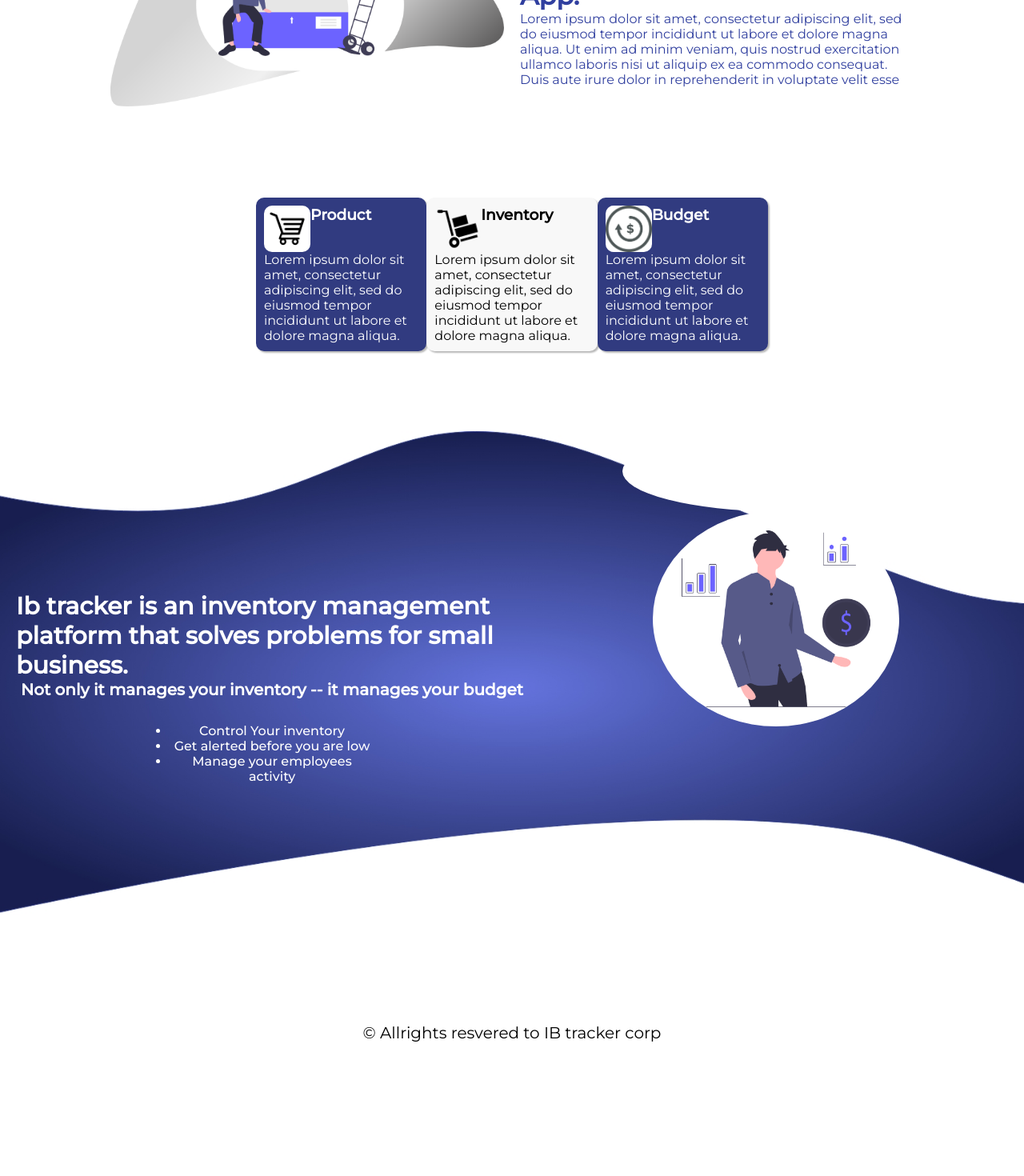
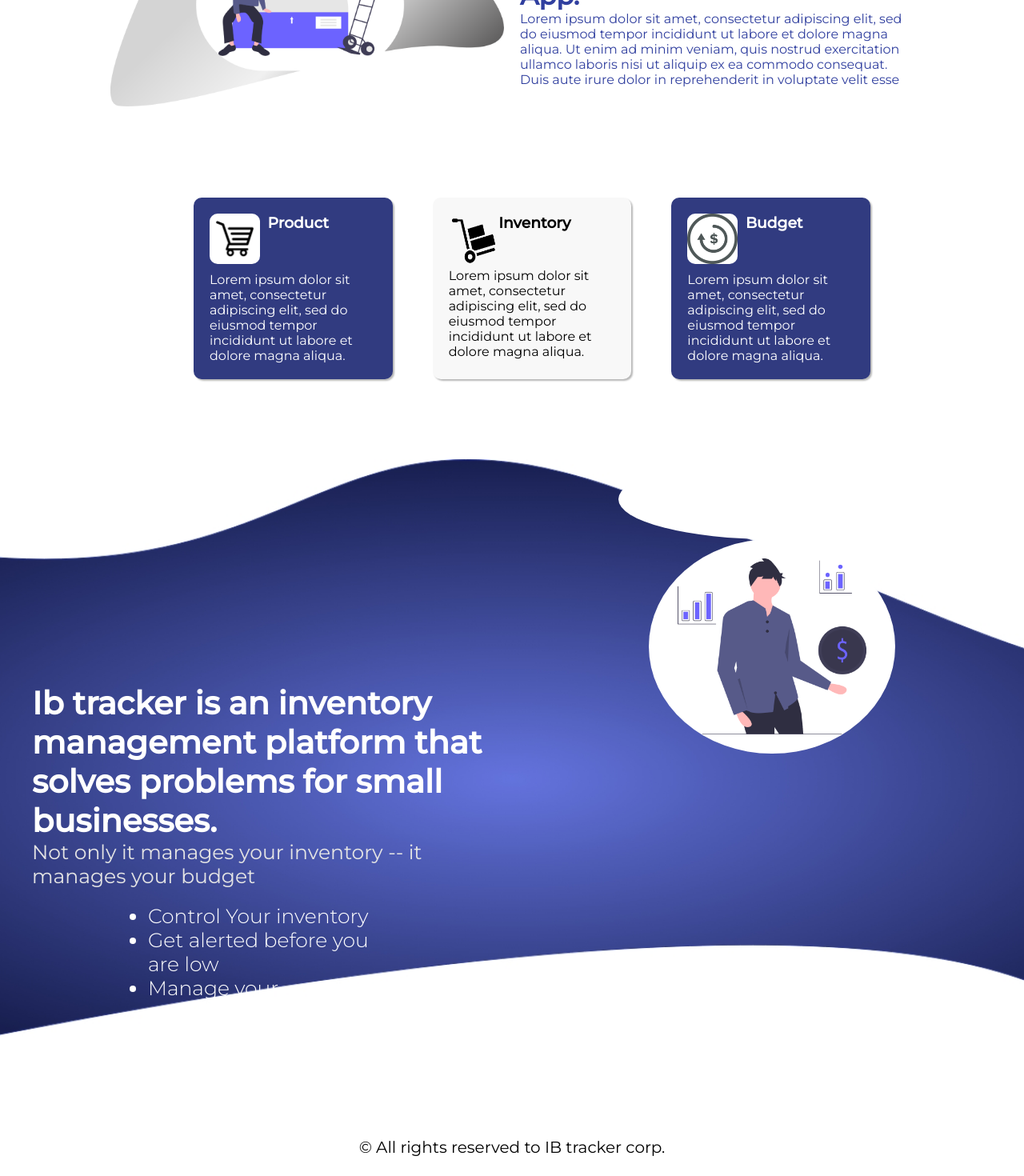
Before and after one commit to KidusY/IB-Tracker-Client, a React (Create React App) app in the folder ib-tracker-client/: page / in a window 1280 px wide. Shown: the part 234-1704 px from the top of the page at 80% size. Before the commit the page ends 1537 px from the top, so only its background shows below. Built offline with nearby package versions, Linux system fonts and the light colour scheme; no server answers.

Commit message:
fixed css

```diff
--- a/ib-tracker-client/src/components/homePage/homePage-style.css
+++ b/ib-tracker-client/src/components/homePage/homePage-style.css
@@ -1,4 +1,4 @@
-.homePage{
+.homePage {
 	width: 97%;
 	margin: 0 auto;
 	height: auto;
@@ -7,7 +7,6 @@
 	background-repeat: no-repeat;
 	background-size: cover;
 }
-
 
 .homePageHeader {
 	display: flex;
@@ -19,17 +18,17 @@
 
 .homePageHeader h1 {
 	font-size: 40px;
+	margin-top: 15px;
 	margin-left: 20px;
 }
 .homePageHeader h2 {
 	width: 100%;
-	margin-left: 10px !important;
 	color: #283593 !important;
 	font-weight: 400;
 	transform: translateY(5px) !important;
 }
-.textHeader{
-	margin-top:0 ;
+.textHeader {
+	margin-top: 0;
 	height: 30px;
 }
 
@@ -41,13 +40,14 @@
 .menu {
 	display: flex;
 	width: 80%;
+	height: auto;
 	margin: 0 auto;
 	justify-content: space-evenly;
 	flex-wrap: wrap;
 	color: white;
 	font-weight: bold;
 	background-color: rgb(250, 250, 250);
-	box-shadow: 0px 2px 2px  rgba(17, 17, 17, 0.609);
+	box-shadow: 0px 2px 2px rgba(17, 17, 17, 0.609);
 }
 .menu .menu-items {
 	width: 320px;
@@ -70,12 +70,11 @@
 	background-image: url("../../assets/undraw_product_iteration_kjok.png");
 	background-size: cover;
 	background-position: center;
-
 }
 
 .Product h3 {
 	position: relative;
-	top:220px;
+	top: 220px;
 	color: black;
 }
 .Inventory {
@@ -84,9 +83,9 @@
 	background-size: cover;
 	background-position: center;
 }
-.Inventory h3{
+.Inventory h3 {
 	position: relative;
-	top:220px;
+	top: 220px;
 	color: black;
 }
 .logs {
@@ -95,9 +94,9 @@
 	background-size: cover;
 	background-position: center;
 }
-.logs h3{
+.logs h3 {
 	position: relative;
-	top:220px;
+	top: 220px;
 	color: black;
 }
 .budget {
@@ -108,7 +107,7 @@
 }
 .budget h3 {
 	position: relative;
-	top:240px;
+	top: 240px;
 	color: black;
 }
 .users {
@@ -119,14 +118,13 @@
 }
 .users h3 {
 	position: relative;
-	top:250px;
+	top: 250px;
 	color: black;
 }
 
 @media (min-width: 320px) {
-	.homePage{
+	.homePage {
 		height: 100vh;
-
 	}
 	.homePageHeader h2 {
 		margin: 0;
@@ -138,14 +136,23 @@
 
 /* Medium devices (tablets, 768px and up) */
 @media (max-width: 768px) {
+	.menu {
+		box-shadow: none;
+		padding:10px;
+	}
 	.menu .menu-items {
 		width: 220px;
 		height: 210px;
+		margin-top: 50px;
 	}
 	.menu img {
-		margin: 10px auto ;
+		margin: 10px auto;
 		width: 70%;
 		min-width: 100px;
+	}
+
+	.homePageHeader h1 {
+		margin-left: 0px;
 	}
 }
 
@@ -155,5 +162,4 @@
 
 /* Extra large devices (large desktops, 1200px and up) */
 @media (min-width: 1200px) {
-
 }
--- a/ib-tracker-client/src/components/landingPage/landingPage-style.css
+++ b/ib-tracker-client/src/components/landingPage/landingPage-style.css
@@ -1,8 +1,12 @@
 .landingPage {
+    position: relative;
+    min-height: 100vh;
+    padding-bottom: 6rem;
 }
 .landingPage header {
 	width: 100%;
     display: flex;
+    justify-content: space-between;
 
 	margin: 0 auto;
 }
@@ -17,7 +21,8 @@
 	font-weight: bolder;
 }
 .landingPage #btn-login {
-	margin: 30px 50px;
+    margin: 30px 15px;
+
 	padding: 5px 20px;
 	width: 80px;
 	height: 40px;
@@ -52,47 +57,52 @@
 }
 .purple img {
 	border-radius: 10px;
+	margin-right: 10px;
+	margin-bottom: 10px;
 	background-color: white;
 }
 
 .card img {
 	width: 30%;
 }
-.secondSection{
+.secondSection {
 	display: flex;
 	width: 100%;
-
+	min-height: 100vh;
+	height: auto;
 	background: url("../../assets//background\ 2.jpg");
     background-repeat: no-repeat;
+
 }
-.secondSectionText{
+.secondSectionText {
 	width: 70%;
 	height: 200px;
 	padding: 30px;
 	margin-left: 10px;
-    transform:translateY(120px)  ;
+	transform: translateY(120px);
 	color: white;
 }
-.secondSectionText h3{
+.secondSectionText h3 {
 	font-size: 30px;
+	text-align: left !important;
 }
-.secondSectionText h5{
+.secondSectionText h5 {
 	text-align: center;
 	font-size: 30px;
 }
-.secondSectionText ul{
+.secondSectionText ul {
 	margin: 20px auto;
 	display: block;
 	width: 50%;
 	font-weight: 500;
+	text-align: left !important;
 }
-.secondSectionImg{
+.secondSectionImg {
 	width: 30%;
 	margin: 0 auto;
 	height: 300px;
-
 }
-.secondSectionImg img{
+.secondSectionImg img {
 	width: 100%;
 
 	display: block;
@@ -100,14 +110,14 @@
 	margin: 0 auto;
 	margin-top: 150px;
 }
-footer{
+footer {
 	margin-top: 100px;
-    left: 25%;
-
-    bottom: 10px;
+    position: absolute;
+    bottom: 0px;
+    width: 100%;
+    height: 3rem;
 	font-size: 20px;
 	text-align: center;
-
 }
 
 @media (max-width: 320px) {
@@ -117,9 +127,51 @@
 }
 
 /* Medium devices (tablets, 768px and up) */
-@media (min-width: 768px) {
+@media (max-width: 768px) {
+    .secondSection {
+        display: flex;
+        flex-wrap:wrap;
+        width: 100%;
+        min-height: 110vh;
+        height: auto;
+        background: url("../../assets//background\ 2.jpg");
+        background-size: cover;
+        background-repeat: no-repeat;
+    }
+    .secondSectionText {
+        width: 100%;
+        height: 200px;
+        padding: 0px;
+        margin-left: 10px;
+        transform: translateY(150px);
+        color: rgb(236, 236, 236);
+    }
+    .secondSectionText h3 {
+        font-size: 20px;
+        text-align: left !important;
 
-
+    }
+    .secondSectionText h5 {
+        text-align: left;
+        font-size: 15px;
+        color: rgb(221, 221, 221);
+        font-weight: 500;
+    }
+    .secondSectionText ul {
+        margin: 20px auto;
+        display: block;
+        width: 90%;
+        font-weight: 300;
+        text-align: left !important;
+    }
+    .secondSectionImg{
+        width: 100%;
+    }
+    .secondSectionImg img{
+        width: 70%;
+        max-width: 200px;
+        max-height: auto;
+    }
 }
 /* Large devices (desktops, 992px and up) */
 @media (min-width: 992px) {
@@ -139,22 +191,23 @@
 		width: 50%;
 		margin: 10px;
 	}
-    .heroImg{
+	.heroImg {
 		margin: 10px;
 		width: 50%;
 	}
-    .landingPageInfo{
+	.landingPageInfo {
 		display: flex;
-        width:80%;
+		width: 80%;
 		margin: 0 auto;
 
 		justify-content: center;
 	}
-    .card{
+	.card {
 		width: 300px;
-
+		margin-left: 50px;
+		padding: 20px;
 	}
-    .secondSection{
+	.secondSection {
 		display: flex;
 		margin: 0px auto;
 		justify-content: space-evenly;
@@ -165,49 +218,77 @@
 		background-size: cover;
 		background-position: center;
 	}
-    .secondSectionText{
+	.secondSectionText {
 		width: 50% !important;
 		margin-left: 20px;
 		height: 300px;
 		padding: 0;
-        transform:translateY(200px)  ;
+		transform: translateY(200px);
 		color: white;
 	}
-    .secondSectionText h3{
+	.secondSectionText h3 {
 		font-size: 30px;
 	}
-    .secondSectionText h5{
-        text-align: center;
+	.secondSectionText h5 {
+		text-align: left;
 		font-size: 20px;
+		color: rgb(228, 228, 228);
 	}
-    .secondSectionText ul{
+	.secondSectionText ul {
 		margin: 30px auto;
 		width: 40%;
 		text-align: center;
 	}
-    .secondSectionImg{
+	.secondSectionImg {
 		width: 30%;
 		height: 100px;
 		border-radius: 100%;
 		background-color: #ffffff;
 	}
-    .secondSectionImg img{
+	.secondSectionImg img {
 		width: 80%;
 		display: block;
-        margin-top: 100px
+		margin-top: 100px;
 	}
 }
 
 /* Extra large devices (large desktops, 1200px and up) */
 @media (max-width: 1200px) {
+}
+@media (min-width: 1200px) {
+	.landingPageInfo {
+		display: flex;
+		width: 70%;
+		margin: 0 auto;
+		justify-content: center;
+    }
+
+    .secondSectionText {
+        width: 70%;
+        height: 200px;
+        padding: 30px;
+        margin-left: 10px;
+        transform: translateY(250px);
+        color: white;
+    }
+    .secondSectionText h3 {
+        font-size: 40px;
+        text-align: left !important;
+    }
+    .secondSectionText h5 {
+        text-align: center;
+        font-size: 25px;
+        font-weight: 400;
+        text-align: left;
+    }
+    .secondSectionText ul {
+        margin: 20px auto;
+        display: block;
+        width: 50%;
+        font-weight: 300;
+        font-size: 25px;
+        text-align: left !important;
+    }
+
 
 }
-@media (min-width: 1200px) {
-    .landingPageInfo{
-        display: flex;
-        width:50%;
-        margin: 0 auto;
-
-        justify-content: center;
-    }
-}
--- a/ib-tracker-client/src/components/landingPage/landingPage.js
+++ b/ib-tracker-client/src/components/landingPage/landingPage.js
@@ -66,7 +66,7 @@
 
 			<section className="secondSection">
 			<div className="secondSectionText">
-				<h3> Ib tracker is an inventory management platform that solves problems for small business. </h3>
+				<h3> Ib tracker is an inventory management platform that solves problems for small businesses. </h3>
 				<h5> Not only it manages your inventory -- it manages your budget</h5>
 					<ul>
 						<li>Control Your inventory</li>
@@ -82,7 +82,7 @@
 
 
 			<footer>
-			© Allrights resvered to IB tracker corp
+			© All rights reserved to IB tracker corp.
 			 </footer>
 
 			</div>
--- a/ib-tracker-client/src/components/navBar/navBar-style.css
+++ b/ib-tracker-client/src/components/navBar/navBar-style.css
@@ -1,20 +1,27 @@
-#navBarIcon{
-
-	position: fixed;
-	left:1%;
-	top:20%;
+#navBarIcon {
+	position: sticky;
+	left: 1%;
+	top: 15%;
 	cursor: pointer;
-	z-index: 1000 ;
-	background-color: rgba(17, 17, 17, 0.15);
+	z-index: 1000;
 	text-align: center;
-
 }
 
-#navBarIcon i{
+#navBarIcon i {
 	display: block;
-	margin: 0 auto;
+	margin: 0px auto;
 	font-size: 40px;
-	text-align: center;
+	text-align: left;
+	background: rgba(231, 231, 231, 0.863);
+	width:41px;
+}
+#navBarIcon .closingIcon {
+	display: block;
+	margin: 0px auto;
+	font-size: 40px;
+	text-align: left;
+	float: left;
+	transform: translate(-15px, -50px);
 }
 nav {
 	height: 100vh;
@@ -43,9 +50,18 @@
 }
 nav ul li:hover {
 	color: #0b2f94;
+	font-weight: bolder;
 }
 nav ul li img {
 	width: 20px;
+	margin-right: 5px;
+	filter: grayscale(50%);
+	filter: brightness(0.1);
+}
+nav ul li i {
+	margin-right: 5px;
+	filter: grayscale(50%);
+	filter: brightness(0.1);
 }
 #btn-logOut {
 	padding: 7px 15px;
@@ -81,6 +97,9 @@
 
 /* Small devices (landscape phones, 576px and up) */
 @media (max-width: 576px) {
+	nav {
+		padding-top: 65px;
+	}
 }
 
 /* Medium devices (tablets, 768px and up) */
@@ -89,9 +108,7 @@
 		margin-top: 10px;
 	}
 	nav ul {
-
 		margin: 0px auto;
-
 	}
 	nav ul li {
 		margin: 8px 0;
@@ -103,13 +120,11 @@
 		width: 70px;
 		height: 70px;
 		margin: 10px auto;
-
 	}
 }
 
 /* Large devices (desktops, 992px and up) */
 @media (min-width: 992px) {
-
 }
 
 /* Extra large devices (large desktops, 1200px and up) */
--- a/ib-tracker-client/src/components/navBar/navBar.js
+++ b/ib-tracker-client/src/components/navBar/navBar.js
@@ -27,7 +27,7 @@
 	return (
 		<IbContext.Consumer>
 			{(context) => (
-				<div>
+				<div className="navBarComponent" style={{width:'0px'}}>
 					<div id="navBarIcon" onClick={() => handleMenuBar()}>
 						<i className="material-icons">menu</i>{' '}
 					</div>
```
Lines whose indentation alone changed are shown as unchanged.
